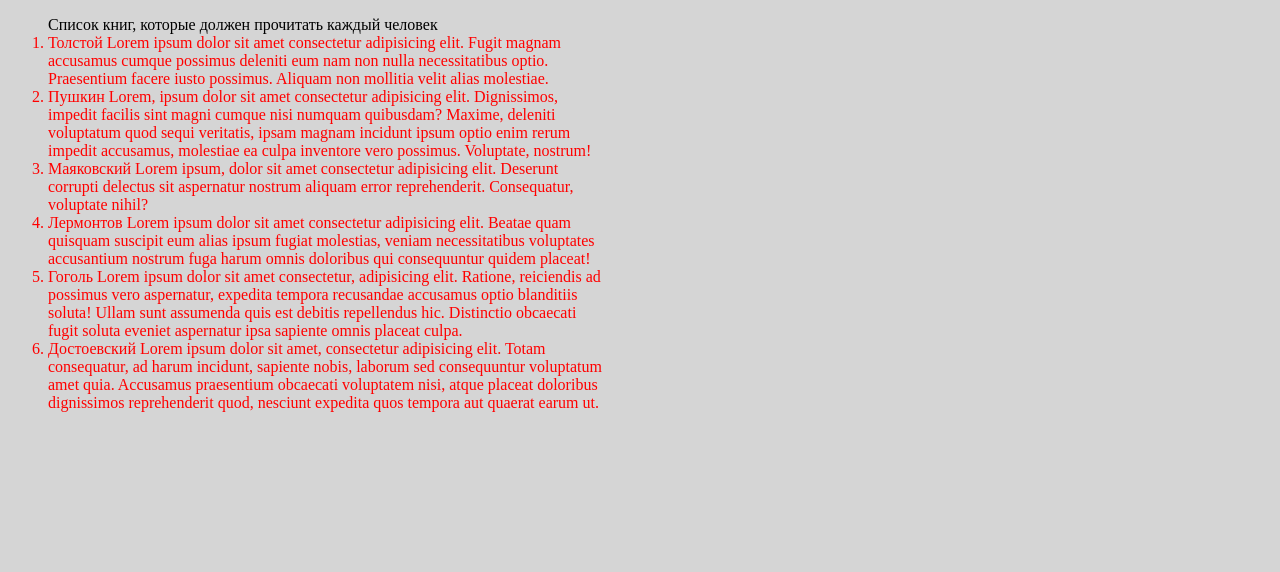
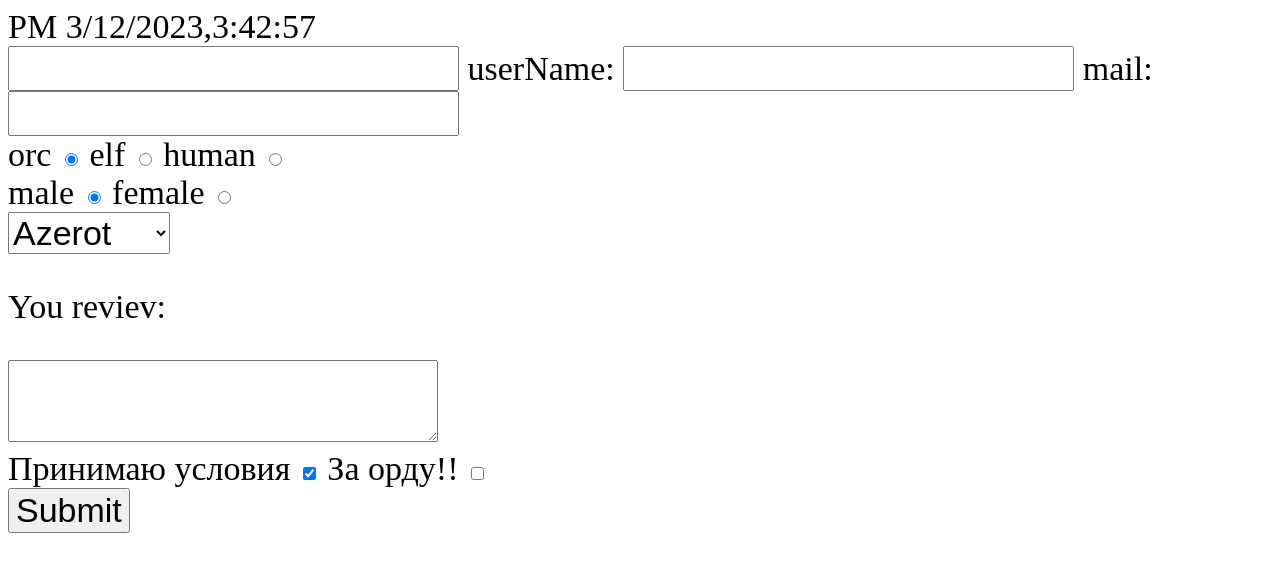
Before and after one commit to Evgenii-Kruteniuk/js-game-questions, a plain HTML site: page index.html in a window 1280 px wide. Drawn offline with Linux system fonts and the light colour scheme.

Commit message:
Работа с формами

```diff
--- a/index.html
+++ b/index.html
@@ -8,41 +8,45 @@
     <title>Document</title>
   </head>
   <body>
-    <ol class="js-list">
-      Список книг, которые должен прочитать каждый человек
-      <li class="red">
-        Толстой Lorem ipsum dolor sit amet consectetur adipisicing elit. Fugit
-        magnam accusamus cumque possimus deleniti eum nam non nulla
-        necessitatibus optio. Praesentium facere iusto possimus. Aliquam non
-        mollitia velit alias molestiae.
-      </li>
-      <li class="red">
-        Пушкин Lorem, ipsum dolor sit amet consectetur adipisicing elit.
-        Dignissimos, impedit facilis sint magni cumque nisi numquam quibusdam?
-        Maxime, deleniti voluptatum quod sequi veritatis, ipsam magnam incidunt
-        ipsum optio enim rerum impedit accusamus, molestiae ea culpa inventore
-        vero possimus. Voluptate, nostrum!
-      </li>
-      <li class="red">
-        Маяковский Lorem ipsum, dolor sit amet consectetur adipisicing elit.
-        Deserunt corrupti delectus sit aspernatur nostrum aliquam error
-        reprehenderit. Consequatur, voluptate nihil?
-      </li>
-      <li class="red">
-        Лермонтов Lorem ipsum dolor sit amet consectetur adipisicing elit.
-        Beatae quam quisquam suscipit eum alias ipsum fugiat molestias, veniam
-        necessitatibus voluptates accusantium nostrum fuga harum omnis doloribus
-        qui consequuntur quidem placeat!
-      </li>
-      <li class="red">Гоголь Lorem ipsum dolor sit amet consectetur, adipisicing elit. Ratione, reiciendis ad possimus vero aspernatur, expedita tempora recusandae accusamus optio blanditiis soluta! Ullam sunt assumenda quis est debitis repellendus hic. Distinctio obcaecati fugit soluta eveniet aspernatur ipsa sapiente omnis placeat culpa.</li>
-      <li class="red">
-        Достоевский Lorem ipsum dolor sit amet, consectetur adipisicing elit.
-        Totam consequatur, ad harum incidunt, sapiente nobis, laborum sed
-        consequuntur voluptatum amet quia. Accusamus praesentium obcaecati
-        voluptatem nisi, atque placeat doloribus dignissimos reprehenderit quod,
-        nesciunt expedita quos tempora aut quaerat earum ut.
-      </li>
-    </ol>
+    <form action="" method="POST">
+      <input type="password" />
+      <label for="userName">
+        userName: <input type="text" id="userName" name="userName" />
+      </label>
+      <label for="userMail">
+        mail: <input type="text" id="userMail" name="userMail" />
+      </label>
+      <div>
+        <label>
+          orc <input type="radio" value="orc" name="race" checked />
+        </label>
+        <label> elf <input type="radio" value="elf" name="race" /> </label>
+        <label> human <input type="radio" value="human" name="race" /> </label>
+      </div>
+      <div>
+        <label>
+          male <input type="radio" value="male" name="gender" checked />
+        </label>
+        <label
+          >female <input type="radio" value="female" name="gender"
+        /></label>
+      </div>
+      <select name="country" id="country">
+        <option value="Azerot">Azerot</option>
+        <option value="Germany">Germany</option>
+        <option value="Russia">Russia</option>
+      </select>
+      <p>You reviev:</p>
+      <textarea name="reviev" id="reviev"></textarea>
+      <div>
+        <label>
+          Принимаю условия <input type="checkbox" name="adree" checked />
+        </label>
+        <label> За орду!! <input type="checkbox" name="orde" /> </label>
+      </div>
+      <input type="submit" id="sendForm" />
+    </form>
+    <div id="content"></div>
     <script src="script.js"></script>
   </body>
 </html>
--- a/script.js
+++ b/script.js
@@ -1,13 +1,51 @@
-const listNode = document.querySelector(".js-list");
+/*const field = document.querySelector(".field");
+const ball = document.querySelector(".ball");
 
-listNode.addEventListener("mouseover", (event) => {
-  if (event.target.closest("li")) {
-    event.target.style.color = "black";
-  }
+field.addEventListener("click", (event) => {
+  ball.style.top = `${event.offsetY}px`;
+  ball.style.left = `${event.offsetX}px`;
+  ball.style.backgroundColor = `rgb(${Math.floor(
+    Math.random() * 255
+  )}, ${Math.floor(Math.random() * 255)}, ${Math.floor(Math.random() * 255)})`;
+});*/
+
+//Допустим хотим отсотрировать наши input по name === "race"
+//Array.from() обращение к HTML подобной коллекции
+/*Array.from(document.forms[0].elements)
+  .filter((el) => (el.name === "race"))
+  .forEach((elem) => {
+    console.log(elem);
+  });*/
+
+const button = document.getElementById("sendForm");
+const content = document.getElementById("content");
+
+button.addEventListener("click", (event) => {
+  //Преостановка отправки формы
+  event.preventDefault();
+  Array.from(document.forms[0].elements).forEach((element) => {
+    if (element.type === "radio") {
+      if (element.checked) {
+        let p = document.createElement("p");
+        p.textContent = `Вы выбрали: ${element.value}`;
+        content.appendChild(p);
+      }
+      //Если мы не хотим чтобы прописывались чекбоксы как on, то уберем их с вывода
+    } else if (element.type !== "checkbox") {
+      let p = document.createElement("p");
+      p.textContent = element.value;
+      content.appendChild(p);
+    }
+  });
 });
 
-listNode.addEventListener("mouseout", (event) => {
-  if (event.target.closest("li")) {
-    event.target.style.color = "red";
-  }
-});
+const time = document.createElement("div");
+const formNode = document.querySelector("form");
+formNode.before(time);
+
+let date = new Date();
+//Нам нужно удалить запятую между датой и временем и потом поменять местами дату и время
+let arr = date.toLocaleString().split("");
+let a = arr.splice(10, 1);
+let newDate = arr.join("").split(" ").reverse().join(" ");
+time.innerHTML = newDate;
--- a/style.css
+++ b/style.css
@@ -1,9 +1,6 @@
-body {
-  width: 600px;
-  background-color: rgb(213, 213, 213);
+body,
+input,
+select,
+textarea {
+  font-size: 34px;
 }
-.js-list {
-}
-.red {
-  color: red;
-}
```
